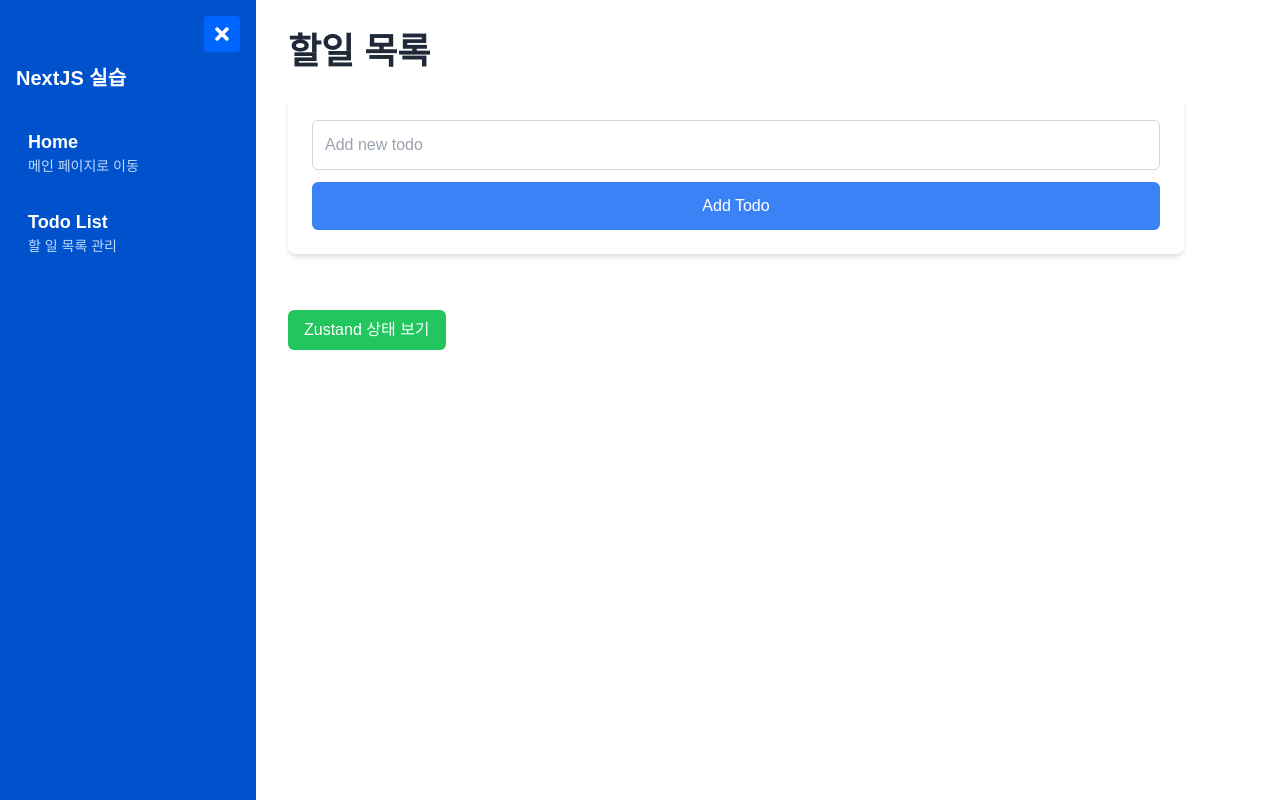
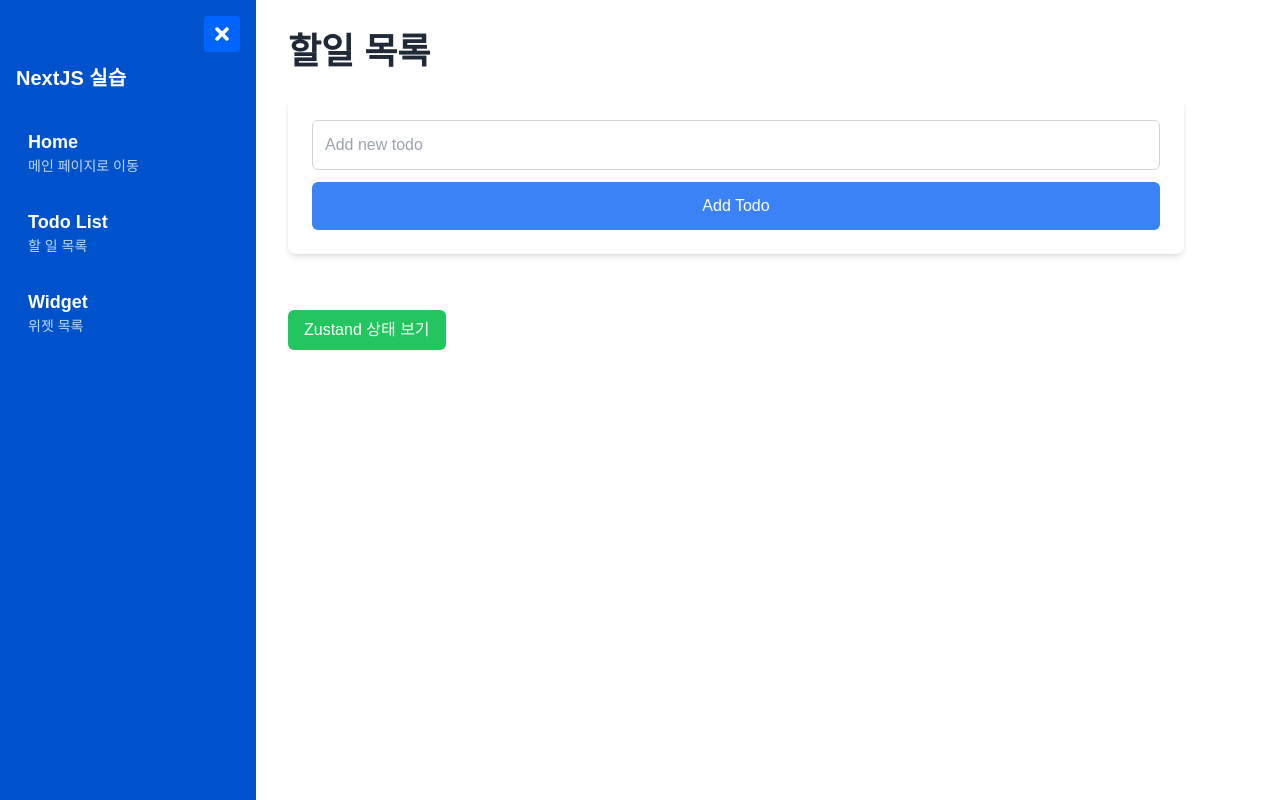
Before and after one commit to CheolheeLee0/nextjs-vercel, a Next.js app: page /todo in a window 1280 px wide. Built offline with nearby package versions, Linux system fonts and the light colour scheme.

Commit message:
feat: 위젯 목록

```diff
--- a/src/app/components/Sidebar.tsx
+++ b/src/app/components/Sidebar.tsx
@@ -27,7 +27,13 @@ const Sidebar = () => {
               <li>
                 <Link href="/todo" className="block p-3 rounded hover:bg-[#0065FF] transition-all duration-300">
                   <h3 className="text-lg font-semibold">Todo List</h3>
-                  <p className="text-sm text-blue-200">할 일 목록 관리</p>
+                  <p className="text-sm text-blue-200">할 일 목록</p>
+                </Link>
+              </li>
+              <li>
+                <Link href="/widget" className="block p-3 rounded hover:bg-[#0065FF] transition-all duration-300">
+                  <h3 className="text-lg font-semibold">Widget</h3>
+                  <p className="text-sm text-blue-200">위젯 목록</p>
                 </Link>
               </li>
             </ul>
```
